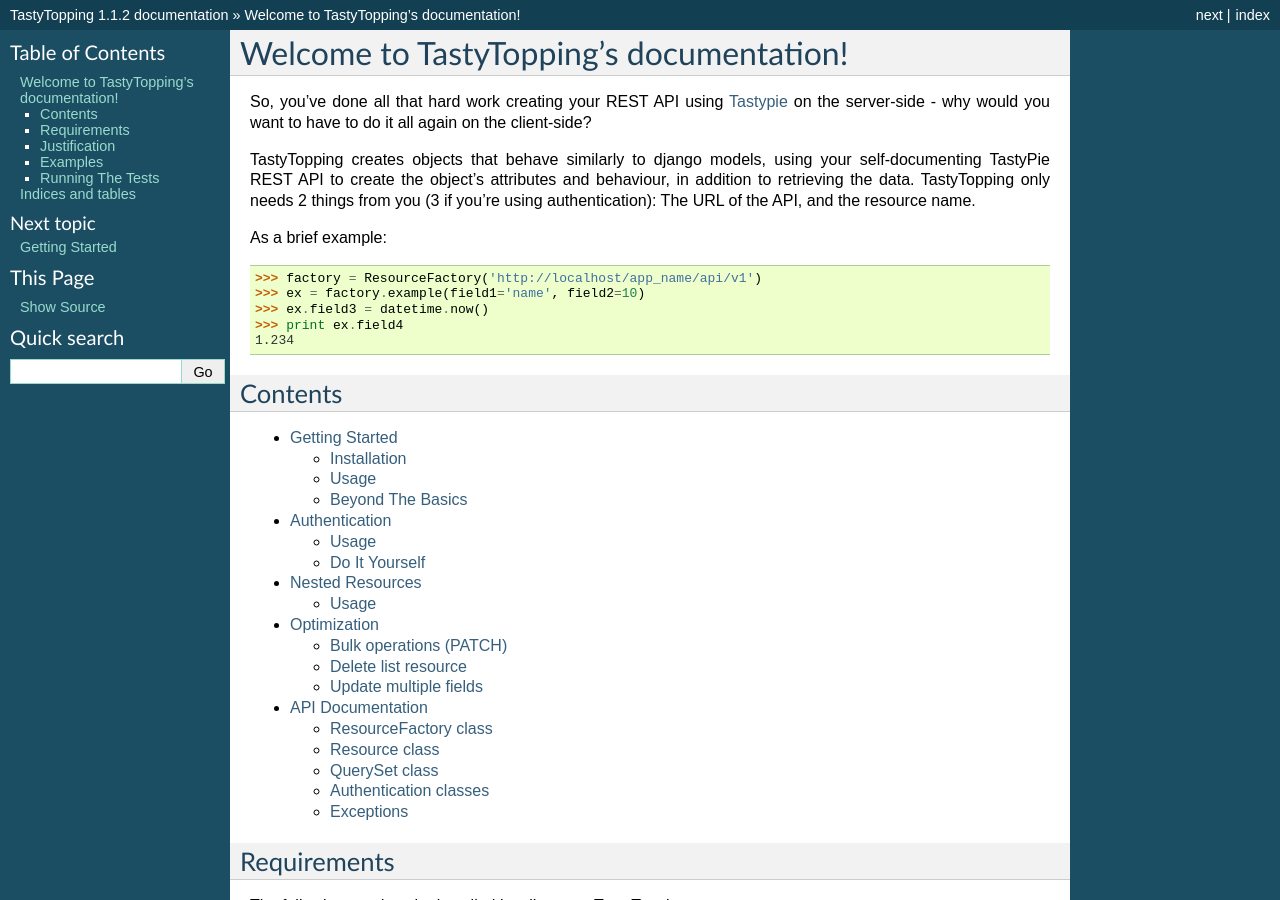
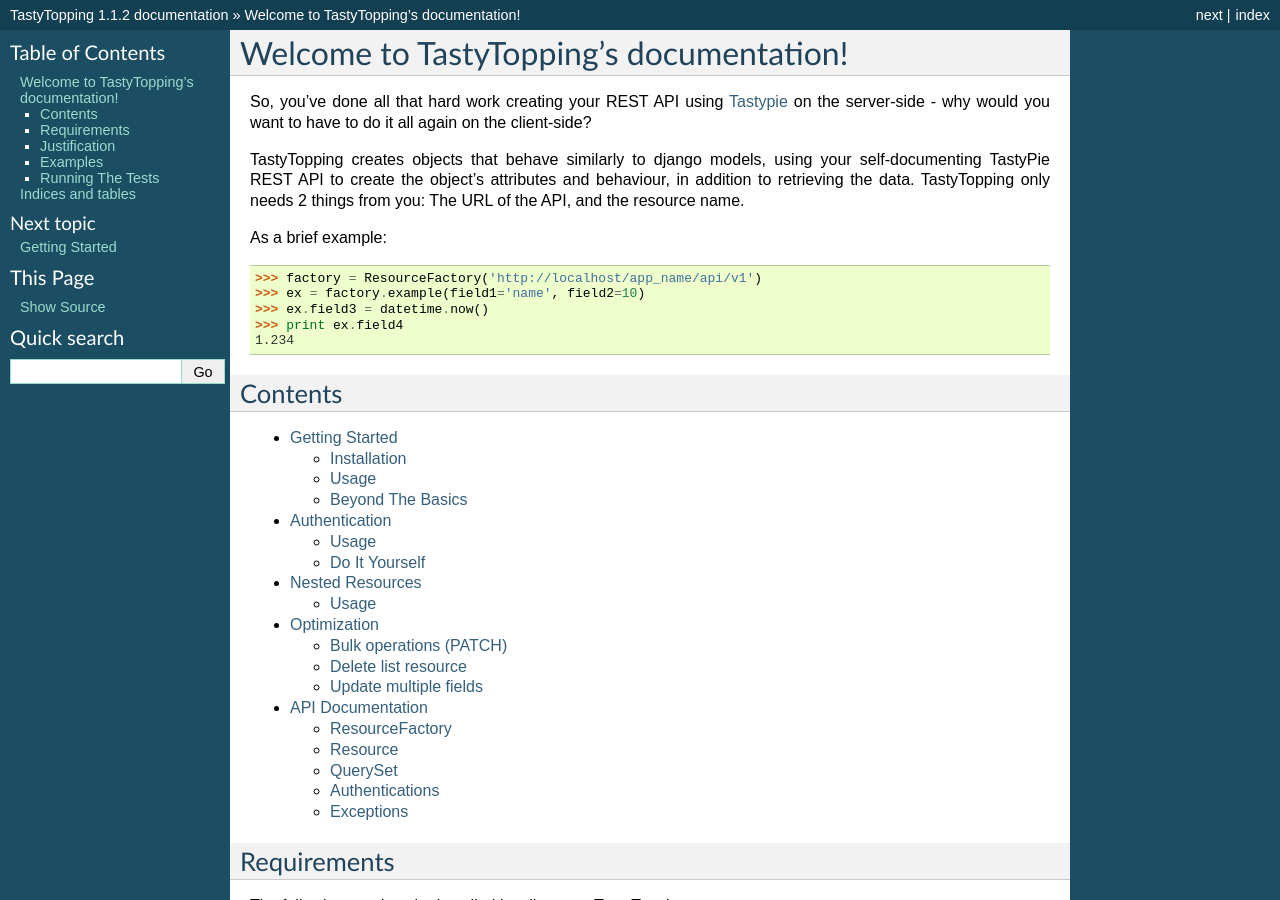
Before and after one commit to cboelsen/tastytopping, a Sphinx documentation site: the page built from docs/index.rst, in a window 1280 px wide and 900 px high. Built offline with Sphinx 7.4.7, drawn with Linux system fonts in a browser that asks for light colours.

```diff
--- a/docs/index.rst
+++ b/docs/index.rst
@@ -13,8 +13,7 @@ why would you want to have to do it all again on the client-side?
 TastyTopping creates objects that behave similarly to django models, using your
 self-documenting TastyPie REST API to create the object's attributes and
 behaviour, in addition to retrieving the data. TastyTopping only needs 2 things
-from you (3 if you're using authentication): The URL of the API, and the
-resource name.
+from you: The URL of the API, and the resource name.
 
 As a brief example::
 
--- a/docs/tastytopping.rst
+++ b/docs/tastytopping.rst
@@ -1,29 +1,29 @@
 API Documentation
 =================
 
-ResourceFactory class
----------------------
+ResourceFactory
+---------------
 
 .. autoclass:: tastytopping.ResourceFactory
     :members:
     :undoc-members:
 
-Resource class
---------------
+Resource
+--------
 
 .. autoclass:: tastytopping.resource.Resource
     :members: auth, uri, update, delete, refresh, save, fields, get, filter, all, bulk, create, none, check_alive
     :member-order: groupwise
 
-QuerySet class
---------------
+QuerySet
+--------
 
 .. autoclass:: tastytopping.queryset.QuerySet
     :members: filter, all, none, get, update, delete, order_by, exists, count, reverse, iterator, latest, earliest, first, last, prefetch_related
     :member-order: groupwise
 
-Authentication classes
-----------------------
+Authentications
+---------------
 
 .. automodule:: tastytopping.auth
     :members:
```
Also changed, not shown: README.rst (+28 -37 lines).
